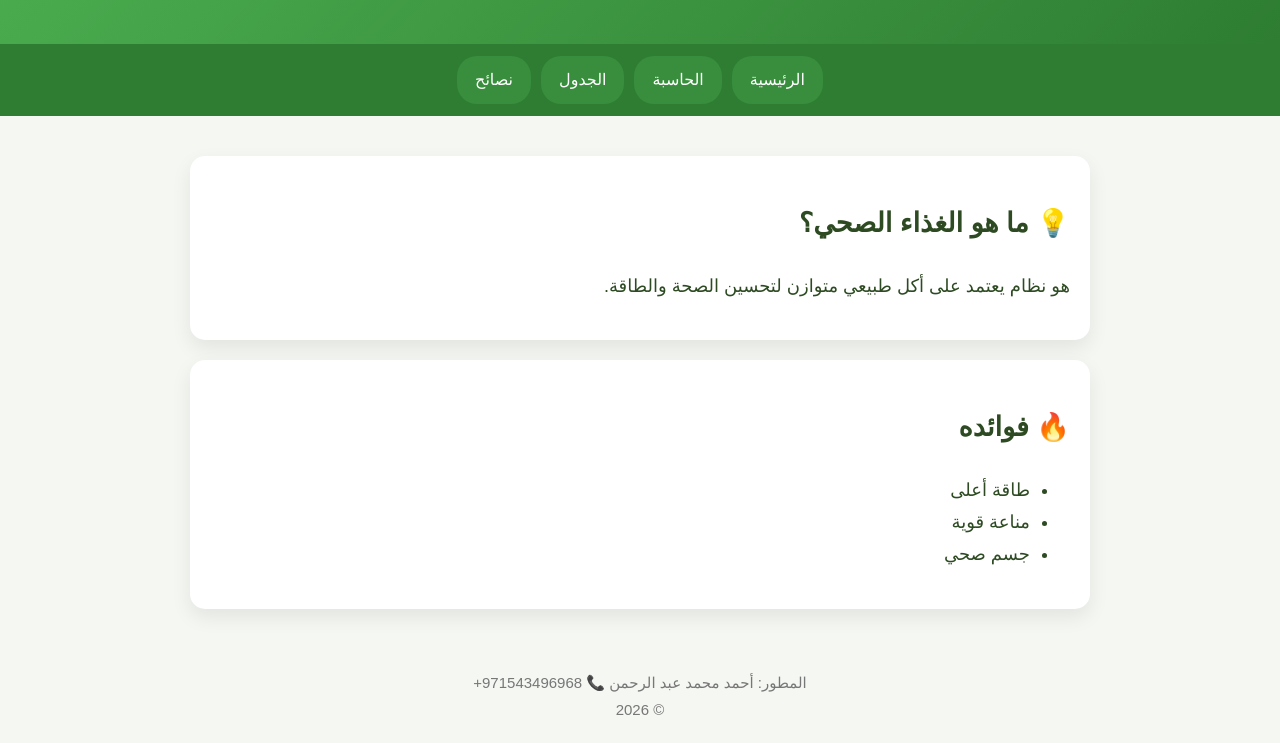
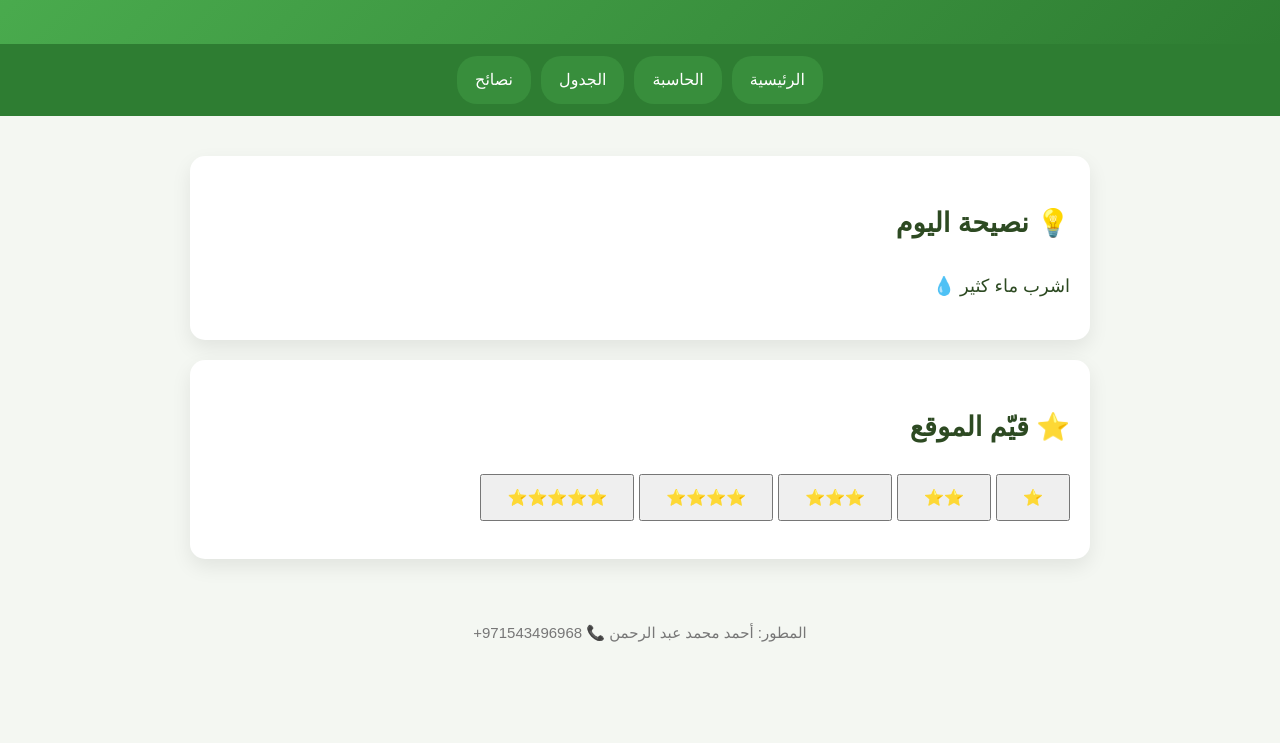
Before and after one commit to Dev-ahmedsiii/healthy-life-ahmed, a website: page public/home.html in a window 1280 px wide. Shown: the part 132-875 px from the top of the page. After the commit the page ends 800 px from the top, so only its background shows below. Drawn offline with Linux system fonts and the light colour scheme.

Commit message:
Update home.html

```diff
--- a/public/home.html
+++ b/public/home.html
@@ -9,9 +9,7 @@
 
 <body>
 
-<header>
-<h1>🥗 الغذاء الصحي الذكي</h1>
-</header>
+<header><h1>🥗 الغذاء الصحي الذكي</h1></header>
 
 <nav>
 <a href="home.html">الرئيسية</a>
@@ -23,25 +21,26 @@
 <div class="container">
 
 <div class="card">
-<h2>💡 ما هو الغذاء الصحي؟</h2>
-<p>هو نظام يعتمد على أكل طبيعي متوازن لتحسين الصحة والطاقة.</p>
+<h2>💡 نصيحة اليوم</h2>
+<p id="daily"></p>
 </div>
 
 <div class="card">
-<h2>🔥 فوائده</h2>
-<ul>
-<li>طاقة أعلى</li>
-<li>مناعة قوية</li>
-<li>جسم صحي</li>
-</ul>
+<h2>⭐ قيّم الموقع</h2>
+<button onclick="rate(1)">⭐</button>
+<button onclick="rate(2)">⭐⭐</button>
+<button onclick="rate(3)">⭐⭐⭐</button>
+<button onclick="rate(4)">⭐⭐⭐⭐</button>
+<button onclick="rate(5)">⭐⭐⭐⭐⭐</button>
+<p id="rate-msg"></p>
 </div>
 
 </div>
 
 <footer class="footer">
-المطور: أحمد محمد عبد الرحمن 📞 971543496968+<br>
-© 2026
+المطور: أحمد محمد عبد الرحمن 📞 971543496968+
 </footer>
 
+<script src="script.js"></script>
 </body>
 </html>
```
